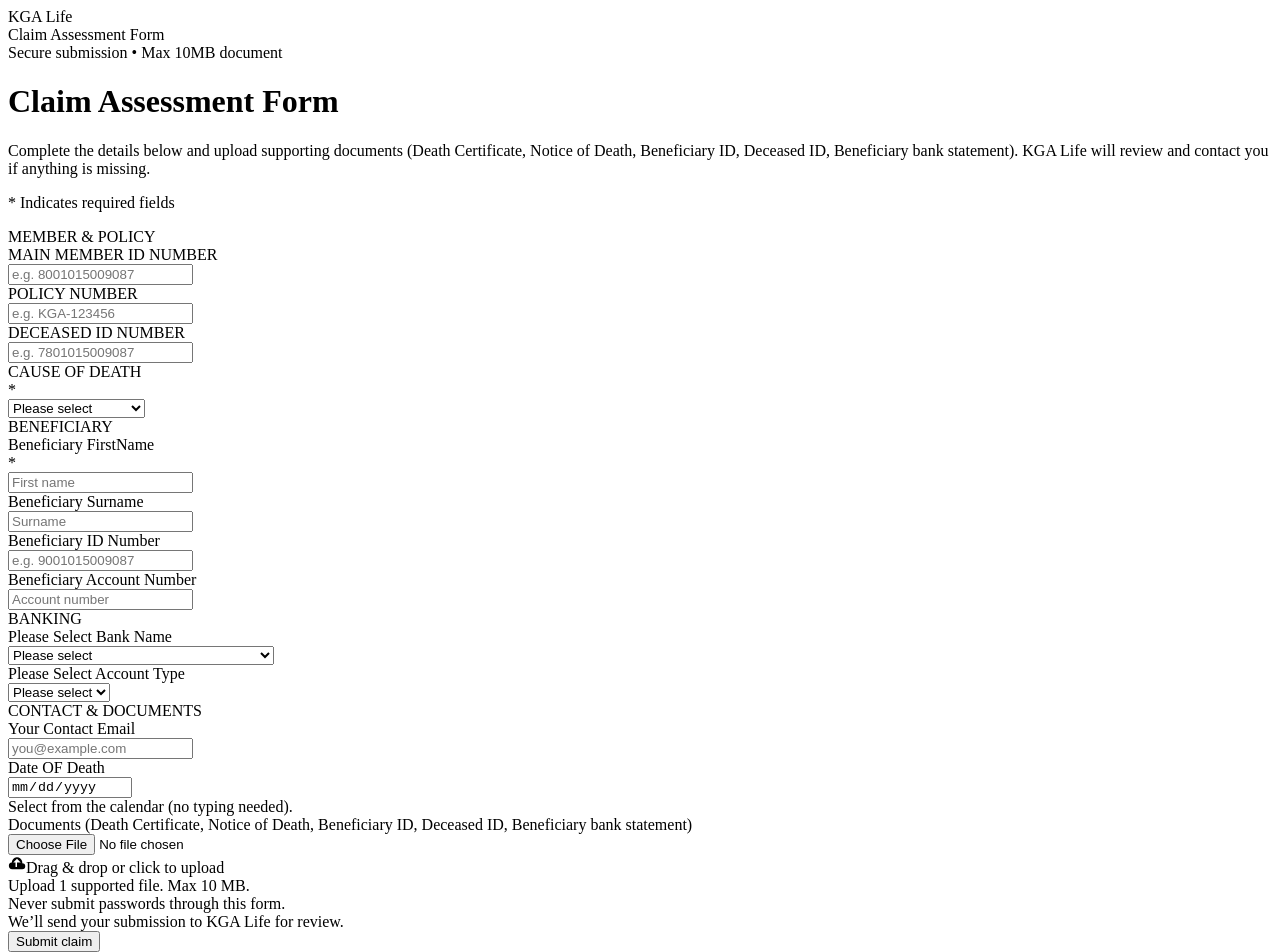
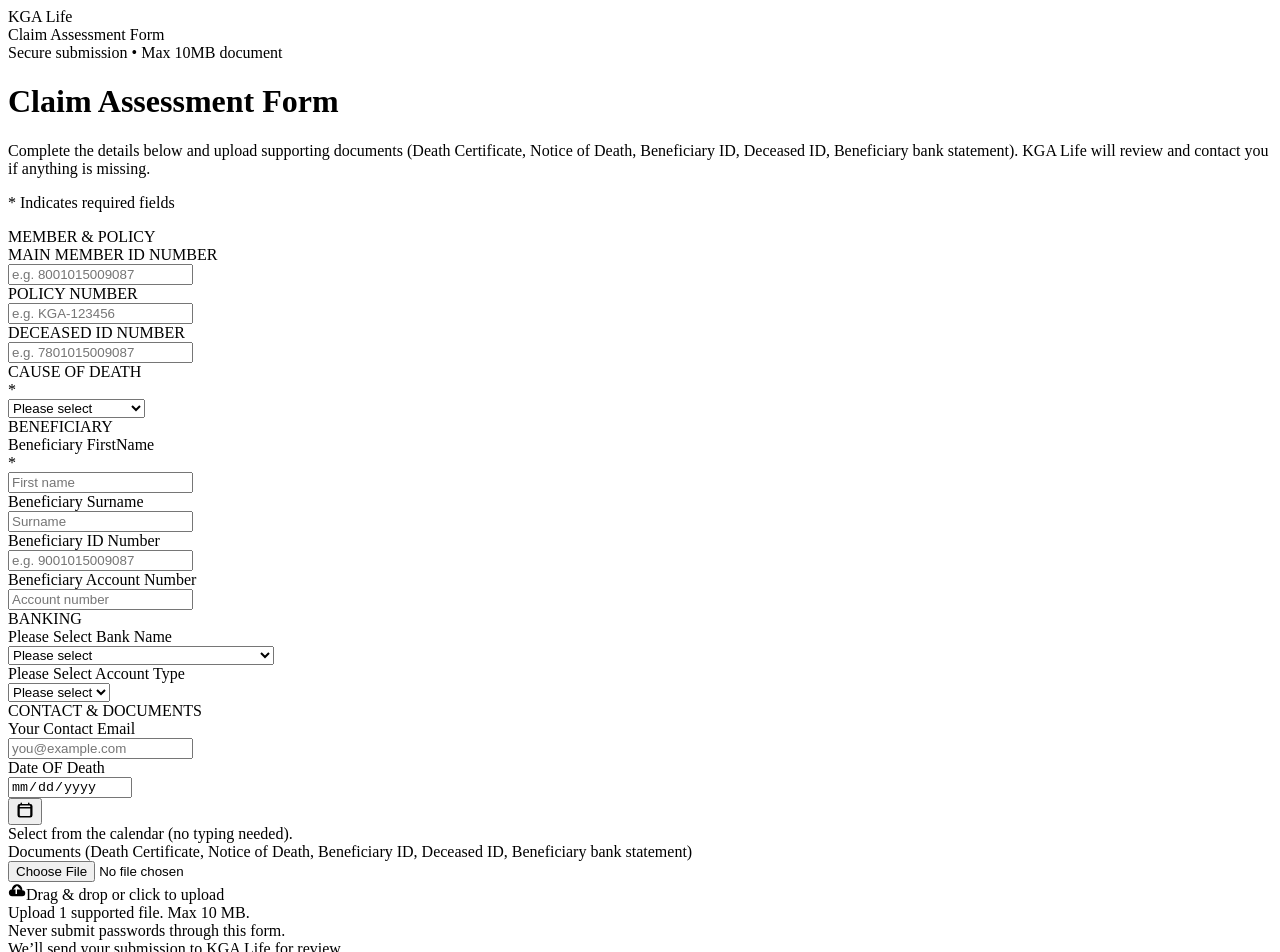
Before and after one commit to brianmahlatini/type-3-form, a React (Vite) app: page / in a window 1280 px wide. Shown: the top 952 px of the page. Built offline with nearby package versions, Linux system fonts and the light colour scheme; the HTML template or start-up script is replaced by a standard one.

Commit message:
Add calendar icon to date picker

```diff
--- a/src/components/DatePickerInput.tsx
+++ b/src/components/DatePickerInput.tsx
@@ -38,7 +38,7 @@
         readOnly
         disabled={disabled}
         className={cn(
-          "w-full rounded-xl border border-white/15 bg-slate-950/40 px-3 py-2 pr-16 text-sm text-white placeholder:text-white/35 outline-none transition focus:border-brand/70 focus:ring-4 focus:ring-brand/15 disabled:cursor-not-allowed disabled:opacity-60",
+          "w-full rounded-xl border border-white/15 bg-slate-950/40 px-3 py-2 pr-24 text-sm text-white placeholder:text-white/35 outline-none transition focus:border-brand/70 focus:ring-4 focus:ring-brand/15 disabled:cursor-not-allowed disabled:opacity-60",
         )}
         name={registration.name}
         value={value ?? ""}
@@ -65,16 +65,36 @@
         }}
       />
 
-      {onClear && value ? (
+      <div className="absolute right-2 top-1/2 flex -translate-y-1/2 items-center gap-1">
+        {onClear && value ? (
+          <button
+            type="button"
+            className="rounded-lg border border-white/15 bg-white/5 px-2 py-1 text-xs font-semibold text-white/75 transition hover:bg-white/10 hover:text-white disabled:opacity-60"
+            onClick={onClear}
+            disabled={disabled}
+          >
+            Clear
+          </button>
+        ) : null}
+
         <button
           type="button"
-          className="absolute right-2 top-1/2 -translate-y-1/2 rounded-lg border border-white/15 bg-white/5 px-2 py-1 text-xs font-semibold text-white/75 transition hover:bg-white/10 hover:text-white disabled:opacity-60"
-          onClick={onClear}
+          aria-label="Open calendar"
+          className="grid h-9 w-9 place-items-center rounded-xl border border-white/15 bg-white/5 text-white/75 transition hover:bg-white/10 hover:text-white disabled:opacity-60"
           disabled={disabled}
+          onClick={() => {
+            inputRef.current?.focus();
+            showPicker();
+          }}
         >
-          Clear
+          <svg width="18" height="18" viewBox="0 0 24 24" aria-hidden="true">
+            <path
+              fill="currentColor"
+              d="M7 2a1 1 0 0 1 1 1v1h8V3a1 1 0 1 1 2 0v1h1a3 3 0 0 1 3 3v12a3 3 0 0 1-3 3H5a3 3 0 0 1-3-3V7a3 3 0 0 1 3-3h1V3a1 1 0 0 1 1-1Zm12 8H5v9a1 1 0 0 0 1 1h12a1 1 0 0 0 1-1v-9ZM6 6a1 1 0 0 0-1 1v1h14V7a1 1 0 0 0-1-1H6Z"
+            />
+          </svg>
         </button>
-      ) : null}
+      </div>
     </div>
   );
 }
```
